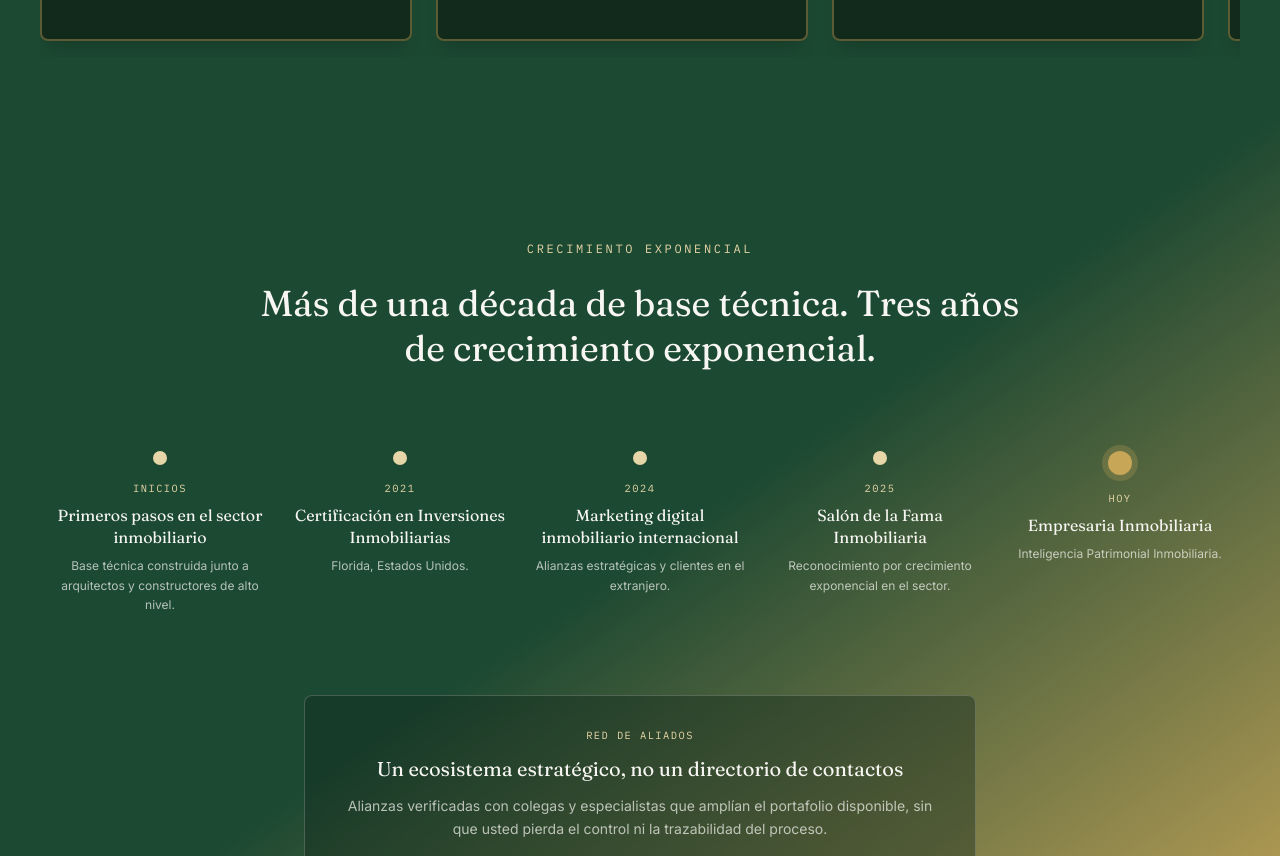
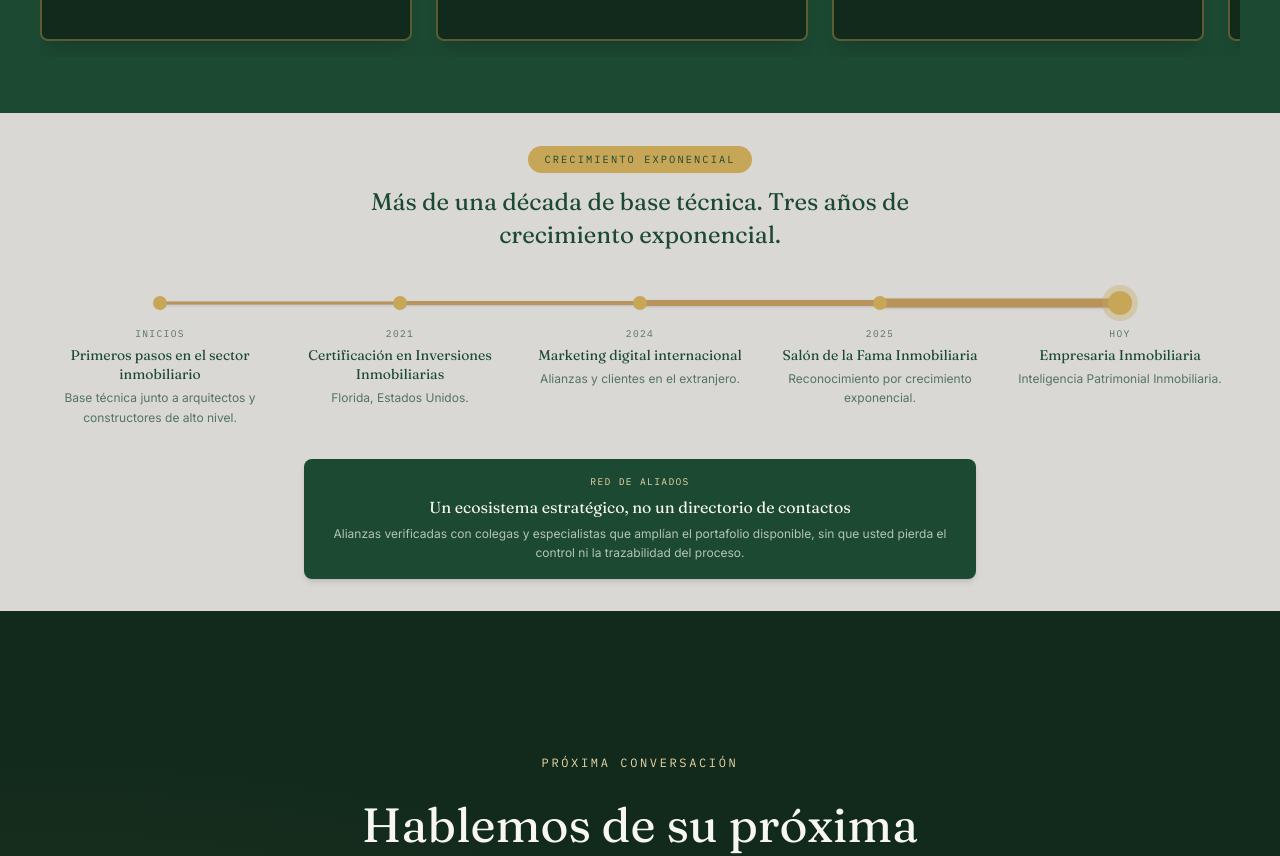
Before and after one commit to StellaMontoya/Stella-Montoya, a Next.js app: page / in a window 1280 px wide. Shown: the part 1944-2800 px from the top of the page. Built offline with nearby package versions, Linux system fonts and the light colour scheme.

Commit message:
Reescribir estructura del timeline: puntos y lineas correctamente centrados por columna

```diff
--- a/components/sections/Authority.tsx
+++ b/components/sections/Authority.tsx
@@ -12,7 +12,7 @@ const milestones: Milestone[] = [
   {
     label: "Inicios",
     title: "Primeros pasos en el sector inmobiliario",
-    body: "Base técnica construida junto a arquitectos y constructores de alto nivel.",
+    body: "Base técnica junto a arquitectos y constructores de alto nivel.",
   },
   {
     label: "2021",
@@ -21,13 +21,13 @@ const milestones: Milestone[] = [
   },
   {
     label: "2024",
-    title: "Marketing digital inmobiliario internacional",
-    body: "Alianzas estratégicas y clientes en el extranjero.",
+    title: "Marketing digital internacional",
+    body: "Alianzas y clientes en el extranjero.",
   },
   {
     label: "2025",
     title: "Salón de la Fama Inmobiliaria",
-    body: "Reconocimiento por crecimiento exponencial en el sector.",
+    body: "Reconocimiento por crecimiento exponencial.",
   },
   {
     label: "Hoy",
@@ -36,54 +36,65 @@ const milestones: Milestone[] = [
   },
 ];
 
-const segmentThickness = [2, 3, 4, 6];
+const segmentThickness = [3, 4, 6, 9];
+const n = milestones.length;
 
 export function Authority() {
   return (
-    <section className="relative overflow-hidden bg-gradient-to-br from-pine via-pine to-gold py-24 lg:py-32">
+    <section className="bg-[#D9D8D5] py-6 lg:py-8">
       <div className="mx-auto max-w-7xl px-6 lg:px-10">
         <motion.div
-          initial={{ opacity: 0, y: 16 }}
+          initial={{ opacity: 0, y: 12 }}
           whileInView={{ opacity: 1, y: 0 }}
           viewport={{ once: true, margin: "-80px" }}
-          transition={{ duration: 0.6, ease: [0.22, 1, 0.36, 1] }}
+          transition={{ duration: 0.5, ease: [0.22, 1, 0.36, 1] }}
           className="text-center"
         >
-          <p className="font-mono text-xs uppercase tracking-[0.22em] text-gold-soft">
+          <span className="inline-block rounded-full bg-gold px-4 py-1.5 font-mono text-[0.65rem] uppercase tracking-[0.2em] text-[#1C4932]">
             Crecimiento exponencial
-          </p>
-          <h2 className="mx-auto mt-6 max-w-3xl font-display text-3xl leading-tight text-paper sm:text-4xl">
+          </span>
+          <h2 className="mx-auto mt-3 max-w-2xl font-display text-xl leading-snug text-[#1C4932] sm:text-2xl">
             Más de una década de base técnica. Tres años de crecimiento
             exponencial.
           </h2>
         </motion.div>
 
-        <div className="mt-20 flex flex-col md:flex-row md:items-start">
-          {milestones.map((item, index) => (
-            <div
-              key={item.label}
-              className="flex flex-1 flex-col items-start md:items-center"
-            >
-              <div className="flex w-full items-center md:flex-col">
-                {index > 0 && (
-                  <motion.div
-                    aria-hidden="true"
-                    initial={{ scaleX: 0 }}
-                    whileInView={{ scaleX: 1 }}
-                    viewport={{ once: true, margin: "-100px" }}
-                    transition={{
-                      duration: 0.5,
-                      delay: index * 0.15,
-                      ease: "easeOut",
-                    }}
-                    style={{
-                      height: `${segmentThickness[index - 1]}px`,
-                      transformOrigin: "left",
-                    }}
-                    className="hidden flex-1 rounded-full bg-gold md:block"
-                  />
-                )}
+        {/* Timeline desktop: puntos + línea centrados por columna */}
+        <div className="relative mt-10 hidden h-6 md:block">
+          {/* Segmentos de línea, van de centro a centro de columnas adyacentes */}
+          {milestones.slice(1).map((_, i) => {
+            const leftPct = ((i + 0.5) / n) * 100;
+            const widthPct = (1 / n) * 100;
+            return (
+              <motion.div
+                key={`line-${i}`}
+                aria-hidden="true"
+                initial={{ scaleX: 0 }}
+                whileInView={{ scaleX: 1 }}
+                viewport={{ once: true, margin: "-100px" }}
+                transition={{
+                  duration: 0.5,
+                  delay: (i + 1) * 0.15,
+                  ease: "easeOut",
+                }}
+                style={{
+                  position: "absolute",
+                  left: `${leftPct}%`,
+                  width: `${widthPct}%`,
+                  height: `${segmentThickness[i]}px`,
+                  top: "50%",
+                  y: "-50%",
+                  transformOrigin: "left",
+                }}
+                className="rounded-full bg-[#B8935A] shadow-sm"
+              />
+            );
+          })}
 
+          {/* Puntos, uno centrado por columna */}
+          <div className="absolute inset-0 z-10 flex items-center">
+            {milestones.map((item, index) => (
+              <div key={item.label} className="flex flex-1 justify-center">
                 <motion.div
                   initial={{ scale: 0, opacity: 0 }}
                   whileInView={{ scale: 1, opacity: 1 }}
@@ -94,48 +105,87 @@ export function Authority() {
                     ease: [0.22, 1, 0.36, 1],
                   }}
                   className={
-                    index === milestones.length - 1
-                      ? "z-10 h-6 w-6 flex-none rounded-full bg-gold shadow-[0_0_0_6px_rgba(199,166,87,0.25)]"
-                      : "z-10 h-3.5 w-3.5 flex-none rounded-full bg-gold-soft"
+                    index === n - 1
+                      ? "h-6 w-6 flex-none rounded-full bg-gold shadow-[0_0_0_6px_rgba(199,166,87,0.35)]"
+                      : "h-3.5 w-3.5 flex-none rounded-full bg-gold"
                   }
                 />
               </div>
+            ))}
+          </div>
+        </div>
 
-              <motion.div
-                initial={{ opacity: 0, y: 12 }}
-                whileInView={{ opacity: 1, y: 0 }}
-                viewport={{ once: true, margin: "-60px" }}
-                transition={{ duration: 0.5, delay: index * 0.15 + 0.2 }}
-                className="mt-4 max-w-[220px] pb-8 md:pb-0 md:text-center"
-              >
-                <p className="font-mono text-[0.65rem] uppercase tracking-[0.14em] text-gold-soft">
+        {/* Textos desktop: mismas columnas, alineadas bajo cada punto */}
+        <div className="mt-3 hidden md:flex">
+          {milestones.map((item, index) => (
+            <motion.div
+              key={item.label}
+              initial={{ opacity: 0, y: 10 }}
+              whileInView={{ opacity: 1, y: 0 }}
+              viewport={{ once: true, margin: "-60px" }}
+              transition={{ duration: 0.4, delay: index * 0.15 + 0.2 }}
+              className="flex-1 px-2 text-center"
+            >
+              <p className="font-mono text-[0.6rem] uppercase tracking-[0.14em] text-[#1C4932]/70">
+                {item.label}
+              </p>
+              <h3 className="mt-1 font-display text-sm leading-snug text-[#1C4932]">
+                {item.title}
+              </h3>
+              <p className="mt-1 text-xs leading-relaxed text-[#1C4932]/70">
+                {item.body}
+              </p>
+            </motion.div>
+          ))}
+        </div>
+
+        {/* Versión móvil: lista vertical simple */}
+        <div className="mt-8 flex flex-col gap-5 md:hidden">
+          {milestones.map((item, index) => (
+            <motion.div
+              key={item.label}
+              initial={{ opacity: 0, y: 10 }}
+              whileInView={{ opacity: 1, y: 0 }}
+              viewport={{ once: true, margin: "-60px" }}
+              transition={{ duration: 0.4, delay: index * 0.1 }}
+              className="flex gap-4"
+            >
+              <div
+                className={
+                  index === n - 1
+                    ? "mt-1 h-4 w-4 flex-none rounded-full bg-gold shadow-[0_0_0_4px_rgba(199,166,87,0.35)]"
+                    : "mt-1 h-3 w-3 flex-none rounded-full bg-gold"
+                }
+              />
+              <div>
+                <p className="font-mono text-[0.6rem] uppercase tracking-[0.14em] text-[#1C4932]/70">
                   {item.label}
                 </p>
-                <h3 className="mt-2 font-display text-base leading-snug text-paper">
+                <h3 className="mt-0.5 font-display text-sm leading-snug text-[#1C4932]">
                   {item.title}
                 </h3>
-                <p className="mt-2 text-xs leading-relaxed text-paper/70">
+                <p className="mt-0.5 text-xs leading-relaxed text-[#1C4932]/70">
                   {item.body}
                 </p>
-              </motion.div>
-            </div>
+              </div>
+            </motion.div>
           ))}
         </div>
 
         <motion.div
-          initial={{ opacity: 0, y: 16 }}
+          initial={{ opacity: 0, y: 12 }}
           whileInView={{ opacity: 1, y: 0 }}
           viewport={{ once: true, margin: "-60px" }}
-          transition={{ duration: 0.6, ease: [0.22, 1, 0.36, 1] }}
-          className="mx-auto mt-20 max-w-2xl rounded-lg border border-paper/20 bg-pine-deep/40 p-8 text-center backdrop-blur-sm"
+          transition={{ duration: 0.5, ease: [0.22, 1, 0.36, 1] }}
+          className="mx-auto mt-8 max-w-2xl rounded-lg bg-[#1C4932] p-4 text-center shadow-md"
         >
-          <p className="font-mono text-[0.65rem] uppercase tracking-[0.14em] text-gold-soft">
+          <p className="font-mono text-[0.6rem] uppercase tracking-[0.14em] text-gold-soft">
             Red de aliados
           </p>
-          <h3 className="mt-3 font-display text-xl leading-snug text-paper">
+          <h3 className="mt-1.5 font-display text-base leading-snug text-paper">
             Un ecosistema estratégico, no un directorio de contactos
           </h3>
-          <p className="mt-3 text-sm leading-relaxed text-paper/70">
+          <p className="mt-1.5 text-xs leading-relaxed text-paper/70">
             Alianzas verificadas con colegas y especialistas que amplían el
             portafolio disponible, sin que usted pierda el control ni la
             trazabilidad del proceso.
```
